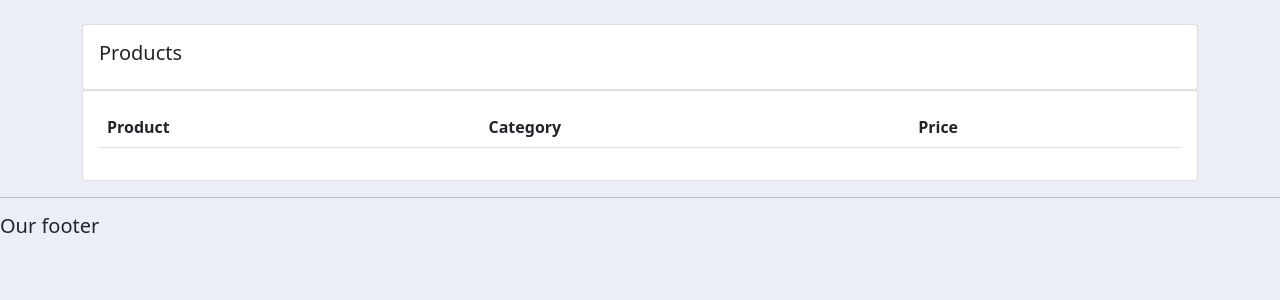
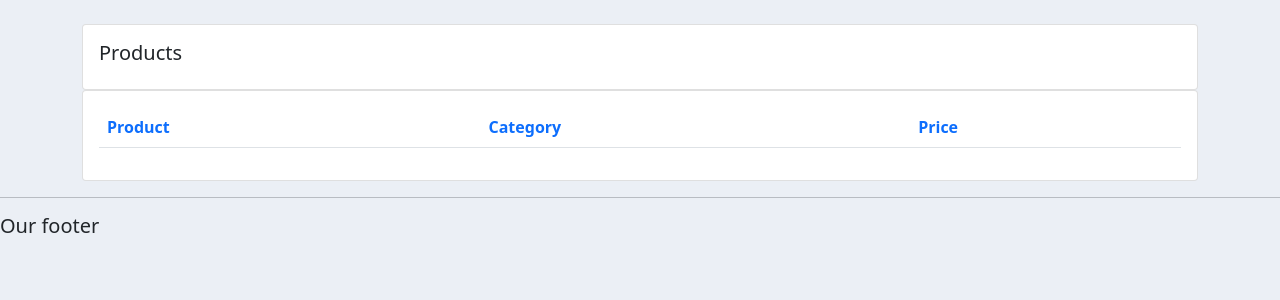
Before and after one commit to sonmezmusa/dnnsIvyCrshCrsTtrl, a Django app: page /products/ in a window 1280 px wide. Shown: the part 59-359 px from the top of the page. Run offline with Django 3.2, Linux system fonts and the light colour scheme; lists and menus that the app fills with data are empty.

Commit message:
products.html değiştirildi
'products.html'de 'name', 'category', 'price'
bilgileri bastırıldı.

```diff
--- a/templates/accounts/products.html
+++ b/templates/accounts/products.html
@@ -12,10 +12,19 @@
 		<div class="card card-body">
 			<table class="table">
 				<tr>
-					<th>Product</th>
-					<th>Category</th>
-					<th>Price</th>
+					<th class="text-primary">Product</th>
+					<th class="text-primary">Category</th>
+					<th class="text-primary">Price</th>
 				</tr>
+
+				{% for i in products %}
+				    <tr>
+						<th>{{ i.name }}</th>
+						<th>{{ i.category }}</th>
+						<th>{{ i.price }}</th>
+					</tr>
+				{% endfor %}
+
 			</table>
 		</div>
 	</div>
```
